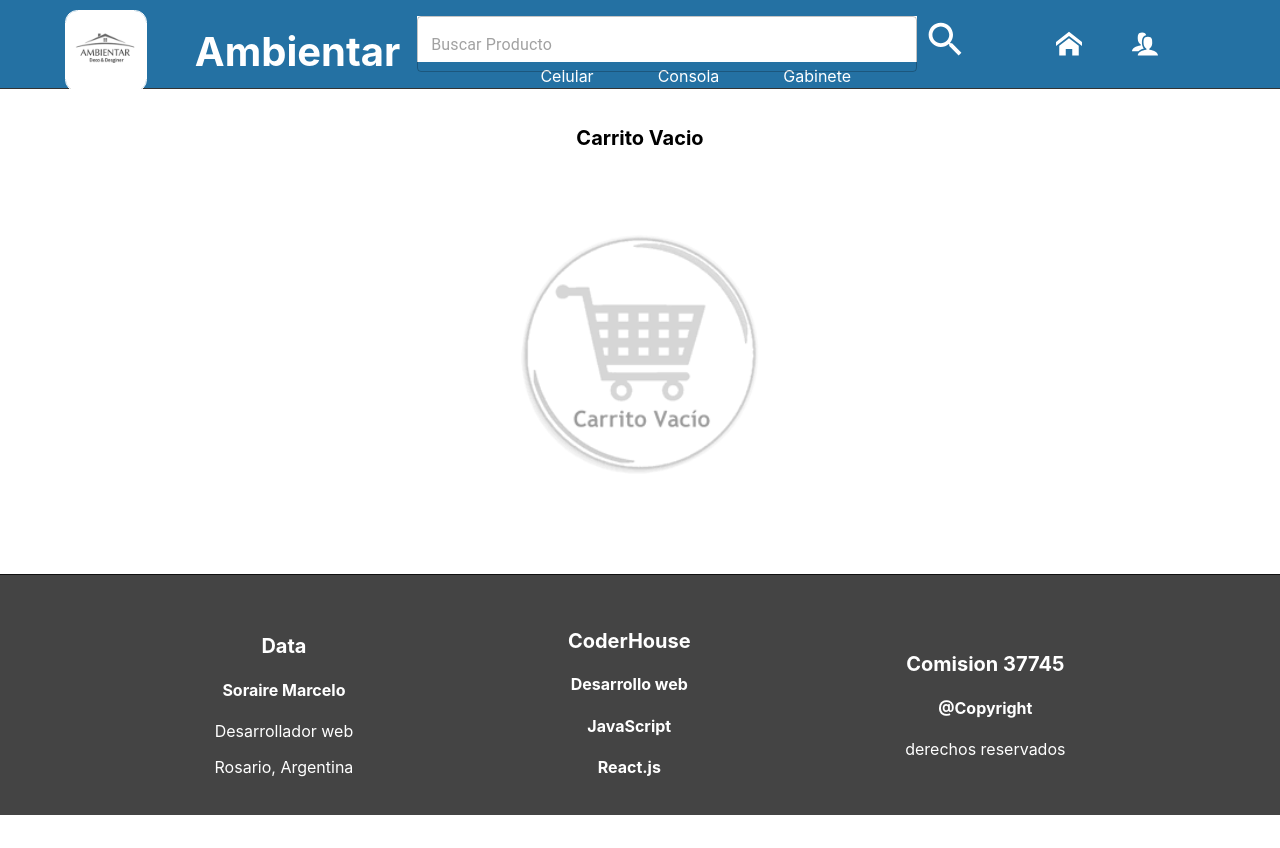
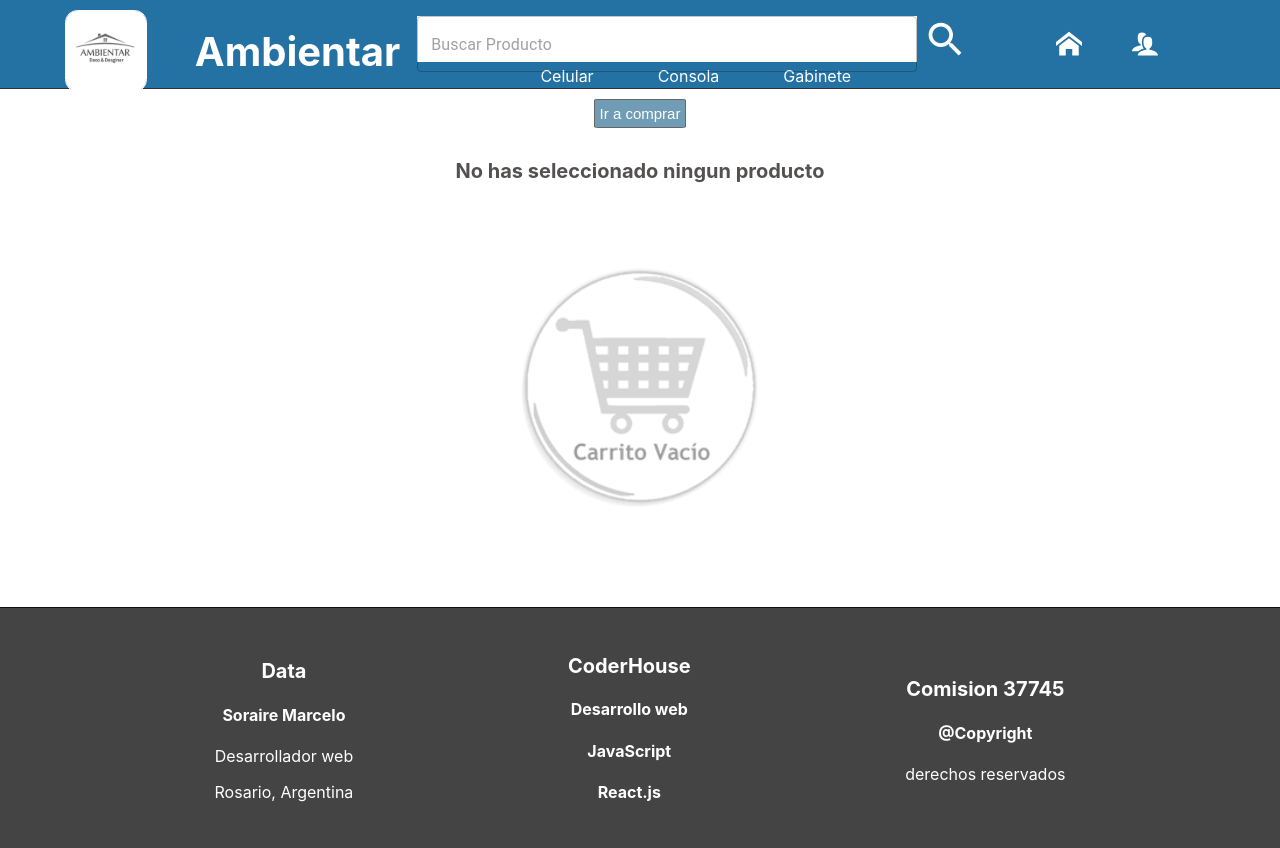
Before and after one commit to marceSoraire/React.js-Ambientar, a React (Create React App) app: page /cart in a window 1280 px wide. Before the commit the page ends 815 px from the top, so only its background shows below. Built offline with nearby package versions, Linux system fonts and the light colour scheme.

Commit message:
Rendering

```diff
--- a/src/components/Cart/Cart.css
+++ b/src/components/Cart/Cart.css
@@ -4,7 +4,24 @@
 h3 {
     font-size: 30px;
     color: #666;
-    padding-top: 2rem;
+    padding-top: 1rem;
+}
+.btn-opciones {
+    margin: 10px;
+    padding: 5px;
+    color: #fff;
+    background: #719cb6;
+    border: 1px solid #666;
+    font-size: 15px;
+    border-radius: 5%;
+    cursor: pointer;
+}
+.seguir-link {
+    color: #fff;
+    text-decoration: none;
+}
+.seguir:hover {
+    background: #4d718a;
 }
 .vacio {
     height: 30vh;
--- a/src/components/Cart/Cart.jsx
+++ b/src/components/Cart/Cart.jsx
@@ -2,6 +2,7 @@ import React, { useContext } from 'react';
 import img from './carritovacio.png';
 import './Cart.css';
 import { CartContext } from '../CartContext/CartContext';
+import { Link } from 'react-router-dom';
 import CartContainer from '../CartContainer/CartContainer';
 
 const Cart = () => {
@@ -12,10 +13,14 @@ const Cart = () => {
     <>
       {carrito.length === 0 ?
         <div className='cart-conteiner'>
-          <h3>Carrito Vacio</h3>
+
+          <button className='btn-opciones seguir'>
+            <Link to='/' className='seguir-link'>Ir a comprar</Link>
+          </button>
+          <h3>No has seleccionado ningun producto</h3>
           <img className='vacio' src={img} alt='Carro Vacio' />
         </div>
-        : <CartContainer/>
+        : <CartContainer />
       }
     </>
 
--- a/src/components/CartContainer/CartContainer.css
+++ b/src/components/CartContainer/CartContainer.css
@@ -31,7 +31,6 @@
     justify-content: space-around;
     margin: 10px 35rem;
     border: 1px solid #444;
-    /* padding: 8px; */
 }
 .div-img {
     margin: auto 0;
@@ -54,7 +53,7 @@
     align-content: flex-end;
 }
 h3 {
-    color: black;
+    color: rgb(83, 80, 80);
     margin-top: 5px;
     font-size: 20px;
 }
--- a/src/components/CartContainer/CartContainer.jsx
+++ b/src/components/CartContainer/CartContainer.jsx
@@ -4,10 +4,24 @@ import { useContext } from 'react';
 import { CartContext } from '../CartContext/CartContext';
 import { Link } from 'react-router-dom';
 import DeleteForever from '@mui/icons-material/DeleteForever';
+import Swal from 'sweetalert2';
 
 const CartContainer = () => {
-    const [carrito, setCarrito, addItem, clear, quantity, removeItem] = useContext(CartContext);
+    const [carrito, setCarrito, addItem, clear, quantity, removeItem, totalCompra] = useContext(CartContext);
 
+    const theEnd = () => {
+        Swal.fire({
+            position: 'top-end',
+            icon: 'success',
+            title: `Su compra por un valor de: $${totalCompra()} fue Exitosa!`,
+            showConfirmButton: false,
+            timer: 2000
+        })
+        setTimeout(() => {
+
+            clear();
+        }, 1500)
+    }
     return (
         <div className='container'>
             {carrito.map((e) => (
@@ -18,13 +32,14 @@ const CartContainer = () => {
                     <div className='div-res'>
                         <h2>{e.modelo}</h2>
                         <h5>Unidades: {e.cant}</h5>
-                        <h5>Precio: {e.precio}</h5>
-                        <h5>Total: {e.stock}</h5>
+                        <h5>Precio C/U: $ {e.precio}</h5>
+                        <h5>Fabricado: {e.fabricado}</h5>
                     </div>
                     <button onClick={()=>removeItem(e.id)} className='btn-carrito'><DeleteForever /></button>
                 </div>
             ))
             }
+            <h3 className='precioFinal'>Precio Final: ${totalCompra()}</h3>
             <div>
                 <button className='btn-opciones seguir'>
                     <Link to='/' className='seguir-link'>Seguir comprando</Link>
@@ -32,7 +47,7 @@ const CartContainer = () => {
                 <button onClick={()=>clear()} className='btn-opciones vaciar'>
                     Vaciar carrito
                 </button>
-                <button className='btn-opciones comprar'>
+                <button onClick={()=>theEnd()} className='btn-opciones comprar'>
                     Finalizar Compra
                 </button>
             </div>
--- a/src/components/CartContext/CartContext.jsx
+++ b/src/components/CartContext/CartContext.jsx
@@ -1,12 +1,11 @@
 import { createContext, useState } from 'react';
-import { items } from '../Items/Items'
 
 export const CartContext = createContext();
 
 const CartProvider = ({ children }) => {
 
     const [carrito, setCarrito] = useState([]);
-    // const [precioFinal, setPrecioFinal] = useState(0);
+
     function addItem(data, cant) {
         if (isInCart(data.id)) {
             const x = carrito.find((e)=>e.id === data.id)
@@ -19,26 +18,22 @@ const CartProvider = ({ children }) => {
     const clear = () => (setCarrito([]));
 
     const quantity = () => {
-        // let price = carrito.reduce((acc, el) => acc + el.precio, 0)
-        let acum = carrito.reduce((acc, el) => acc + el.cant, 0)
-        // let total = acum * price;
-        // totalCompra(total);
-        return acum;
+        return carrito.reduce((acc, el) => acc + el.cant, 0)
     }
 
     const removeItem = (id) => {
         setCarrito(carrito.filter(item => item.id !== id));
     }
 
-    // const totalCompra =(total)=> {
-    //     setPrecioFinal(total + precioFinal);
-    //     console.log(`gastos total ${precioFinal}`)
-    // }
+    const totalCompra =()=> {
+        return carrito.reduce((acc, el) => acc + el.precio * el.cant, 0)
+
+    }
     const isInCart = (id) => carrito.some(i => i.id === id);
 
     return (
         <CartContext.Provider value={
-            [carrito, setCarrito, addItem, clear, quantity, removeItem]}>
+            [carrito, setCarrito, addItem, clear, quantity, removeItem, totalCompra]}>
             {children}
         </CartContext.Provider>
     )
--- a/src/components/Navigation/Navigation.js
+++ b/src/components/Navigation/Navigation.js
@@ -19,7 +19,8 @@ const Navigation = () => {
                 <h1>Ambientar</h1>
             </div>
             <form>
-                <TextField placeholder='Buscar Producto' variant='outlined' className='filtro' />
+                <TextField
+                placeholder='Buscar Producto' variant='outlined' className='filtro' />
                 <button className='btn-container'><SearchIcon className='btn-lupa' /></button>
                 <div className="ruter">
                     <Link to='/category/Celular' className='ruter-li'>Celular</Link>
```
